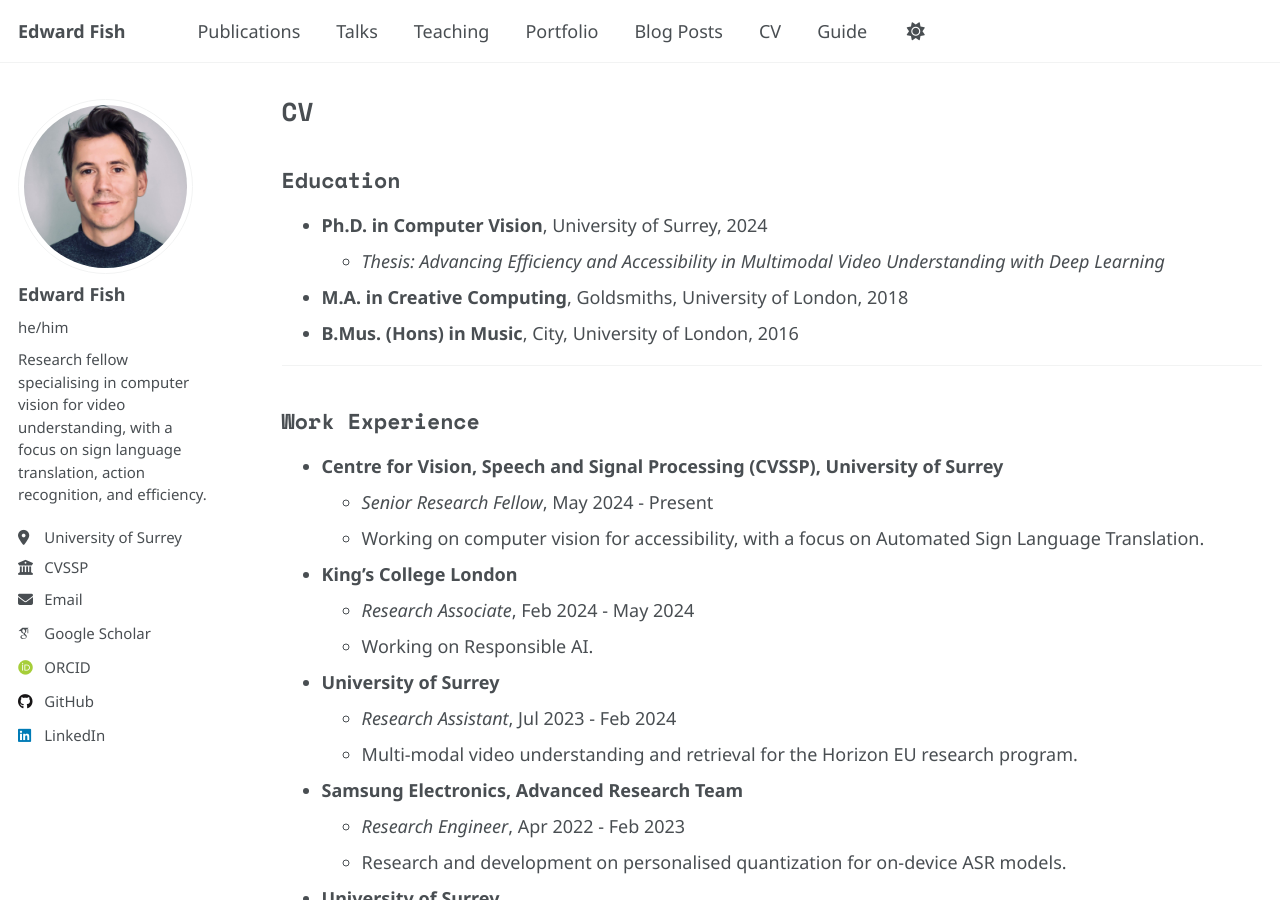
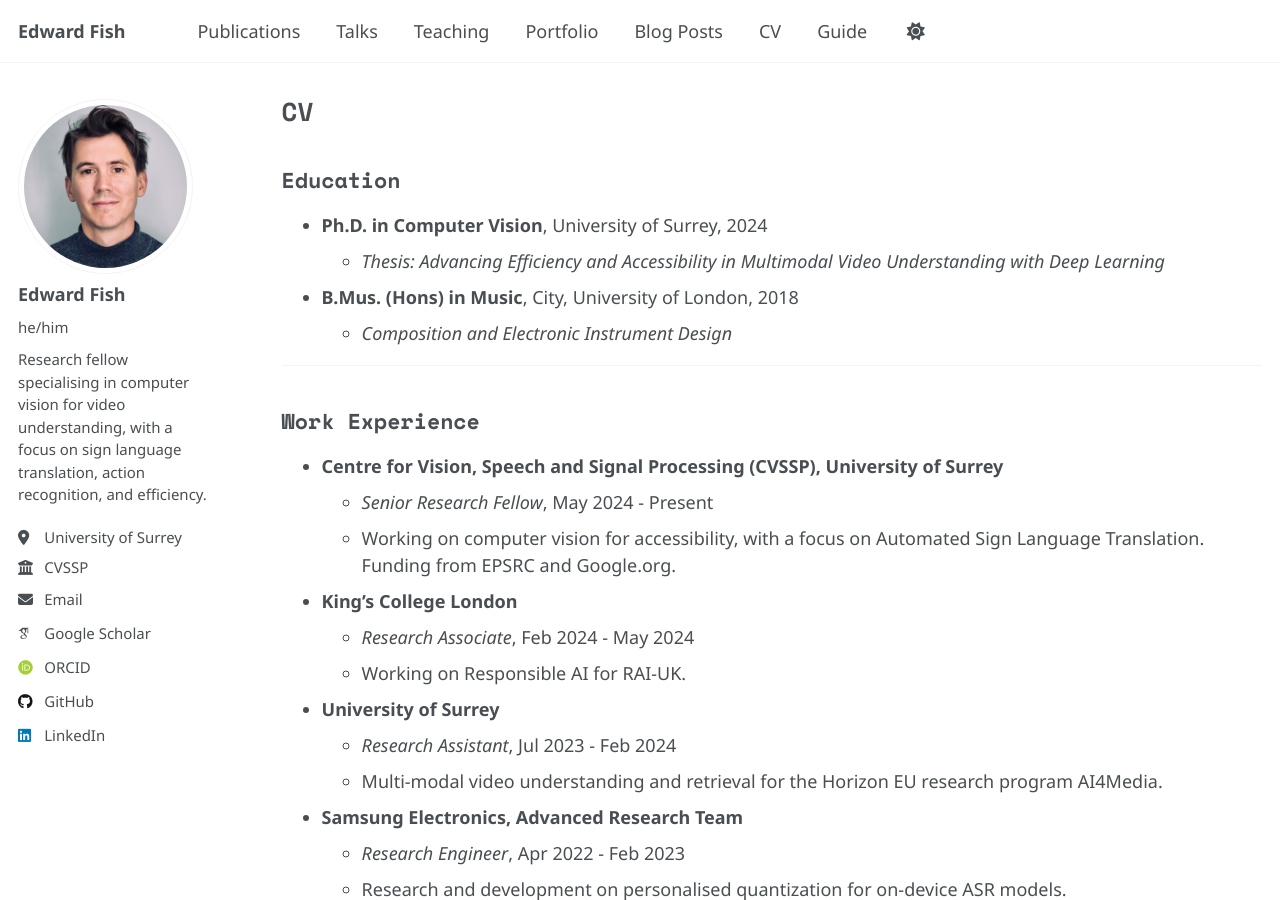
Before and after one commit to ed-fish/ed-fish.github.io, a Jekyll site: the page built from _pages/cv.md, in a window 1280 px wide and 900 px high. Built offline with Jekyll 4.4.1, drawn with Linux system fonts in a browser that asks for light colours; some web fonts are replaced.

Commit message:
Update cv.md

```diff
--- a/_pages/cv.md
+++ b/_pages/cv.md
@@ -11,8 +11,9 @@ redirect_from:
 ## Education
 * **Ph.D. in Computer Vision**, University of Surrey, 2024
   * *Thesis: Advancing Efficiency and Accessibility in Multimodal Video Understanding with Deep Learning*
-* **M.A. in Creative Computing**, Goldsmiths, University of London, 2018
-* **B.Mus. (Hons) in Music**, City, University of London, 2016
+* **B.Mus. (Hons) in Music**, City, University of London, 2018
+  * *Composition and Electronic Instrument Design*
+
 
 ---
 
@@ -20,15 +21,15 @@ redirect_from:
 
 * **Centre for Vision, Speech and Signal Processing (CVSSP), University of Surrey**
   * *Senior Research Fellow*, May 2024 - Present
-  * Working on computer vision for accessibility, with a focus on Automated Sign Language Translation.
+  * Working on computer vision for accessibility, with a focus on Automated Sign Language Translation. Funding from EPSRC and Google.org.
 
 * **King's College London**
   * *Research Associate*, Feb 2024 - May 2024
-  * Working on Responsible AI.
+  * Working on Responsible AI for RAI-UK.
 
 * **University of Surrey**
   * *Research Assistant*, Jul 2023 - Feb 2024
-  * Multi-modal video understanding and retrieval for the Horizon EU research program.
+  * Multi-modal video understanding and retrieval for the Horizon EU research program AI4Media.
 
 * **Samsung Electronics, Advanced Research Team**
   * *Research Engineer*, Apr 2022 - Feb 2023
```
